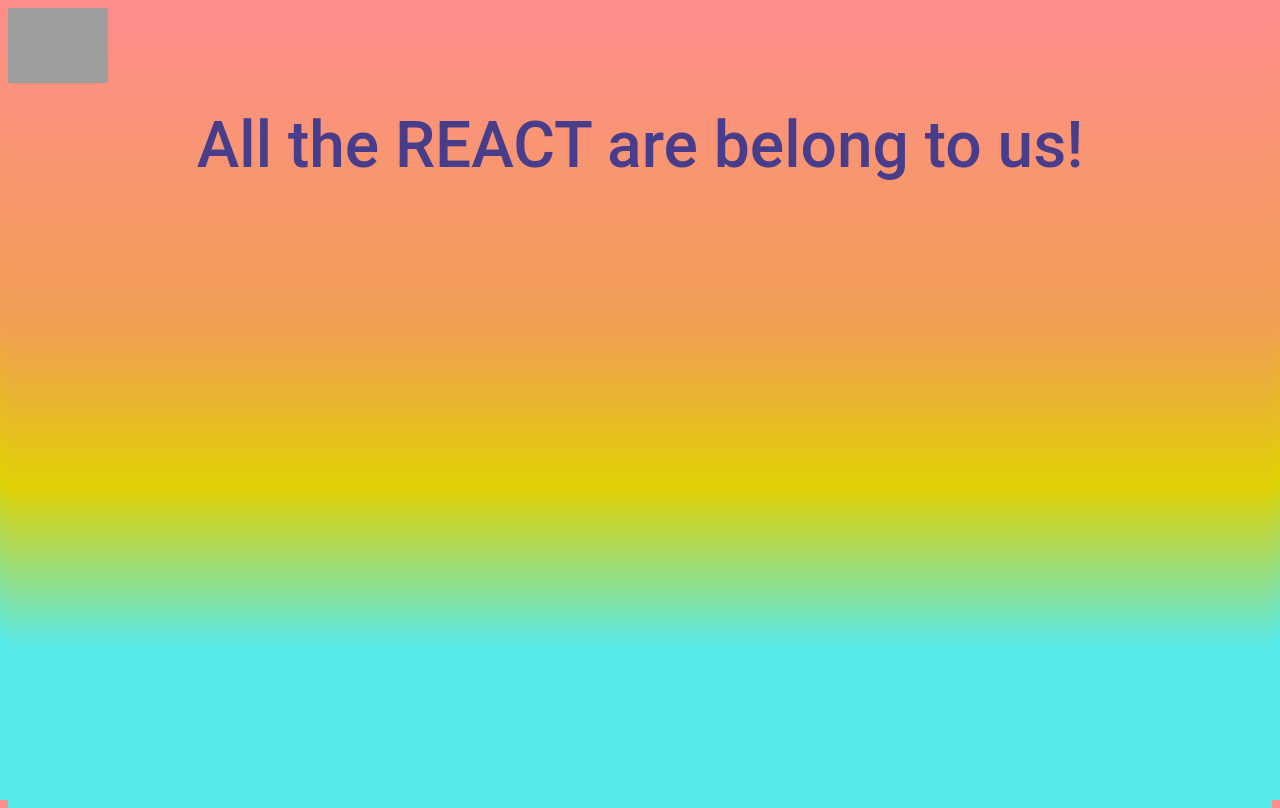
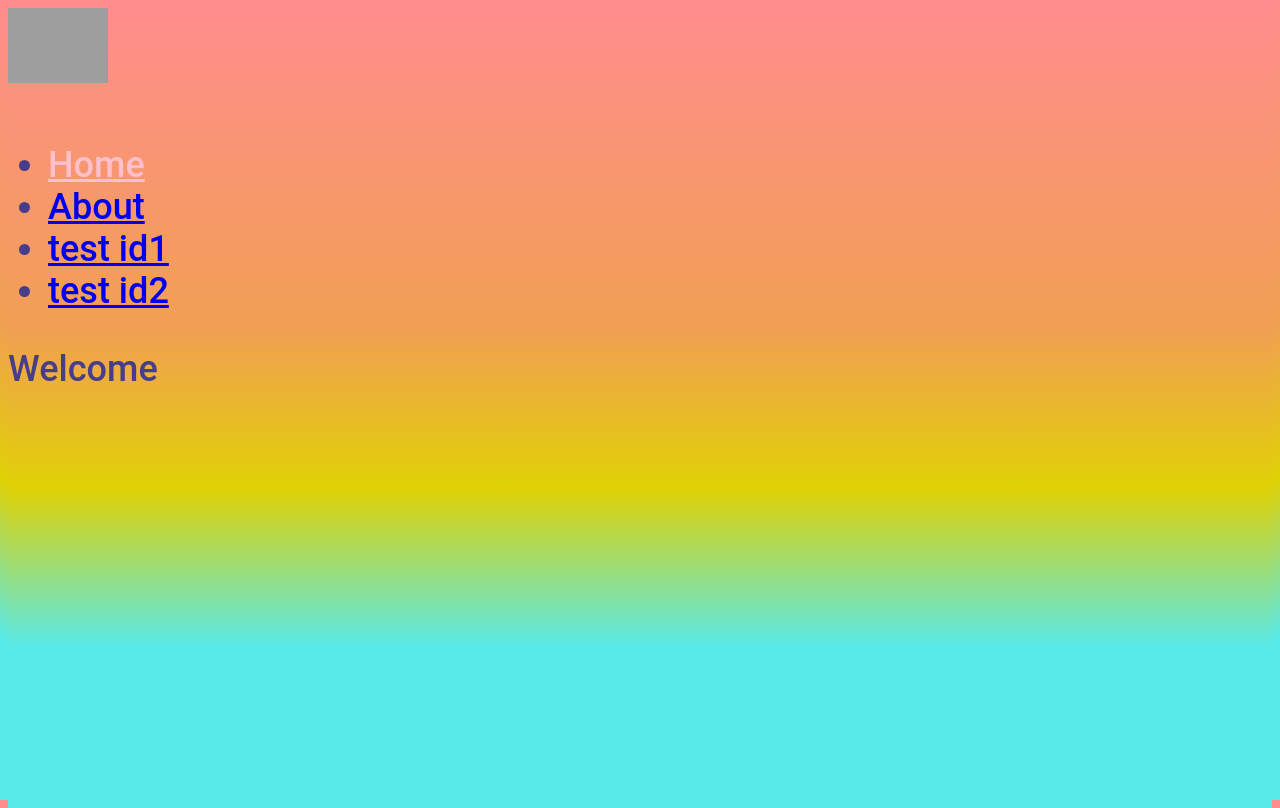
Before and after one commit to gebrielmbelaineh/React-Project, a React app: page / in a window 1280 px wide. Built offline with nearby package versions, Linux system fonts and the light colour scheme; grey boxes are pictures that could not be loaded.

Commit message:
SA4 Done

```diff
--- a/package.json
+++ b/package.json
@@ -6,7 +6,7 @@
   "scripts": {
     "start": "NODE_ENV=development webpack serve",
     "test": "eslint src",
-    "build": "npm run clean; NODE_ENV=production webpack --color",
+    "build": "npm run clean; NODE_ENV=production webpack --color; cp -f _redirects dist/",
     "winbuild": "npm run clean & SET NODE_ENV=production& webpack --color",
     "clean": "rimraf dist"
   },
@@ -54,6 +54,7 @@
     "lodash.debounce": "^4.0.8",
     "react": "^17.0.2",
     "react-dom": "^17.0.2",
-    "react-router": "^5.2.0"
+    "react-router": "^5.2.0",
+    "react-router-dom": "^5.2.0"
   }
 }
--- a/src/index.js
+++ b/src/index.js
@@ -1,6 +1,54 @@
 import React from 'react';
 import ReactDOM from 'react-dom';
+import {
+  BrowserRouter as Router, Route, NavLink, Switch,
+} from 'react-router-dom';
 import './style.scss';
 
-const App = () => <div className="test">All the REACT are belong to us!</div>;
+const About = (props) => {
+  return <div> All there is to know about me</div>;
+};
+
+const Welcome = (props) => {
+  return <div>Welcome</div>;
+};
+
+const Nav = (props) => {
+  return (
+    <nav>
+      <ul>
+        <li><NavLink to="/" exact>Home</NavLink></li>
+        <li><NavLink to="/about">About</NavLink></li>
+        <li><NavLink to="/test/id1">test id1</NavLink></li>
+        <li><NavLink to="/test/id2">test id2</NavLink></li>
+      </ul>
+    </nav>
+  );
+};
+
+const Test = (props) => {
+  return <div> ID: {props.match.params.id}</div>;
+};
+
+const FallBack = (props) => {
+  return <div> URL Not found</div>;
+};
+
+const App = (props) => {
+  return (
+    <Router>
+      <div>
+        <Nav />
+        <Switch>
+          <Route exact path="/" component={Welcome} />
+          <Route path="/about" component={About} />
+          <Route exact path="/test/:id" component={Test} />
+          <Route component={FallBack} />
+        </Switch>
+
+      </div>
+    </Router>
+  );
+};
+
 ReactDOM.render(<App />, document.getElementById('main'));
--- a/src/style.scss
+++ b/src/style.scss
@@ -2,10 +2,11 @@
     font-family: "Roboto", sans-serif;
     background: linear-gradient(to bottom, #ff8d8d 0%,#f19f53 40%,#e0d105 60%,#58e9e9 80%);
     font-weight: 500;
-    font-size: 2rem;
+    font-size: 1.5rem;
     height: 100%;
-    text-align: center;
+    list-style-type: none;
     color:darkslateblue;
+
   }
   .logo {
     background-image: url('img/horizon.gif');
@@ -14,3 +15,6 @@
     background-repeat: no-repeat;
     background-size: contain;
   }
+  .active {
+    color: pink;
+  }
--- a/webpack.config.js
+++ b/webpack.config.js
@@ -11,10 +11,12 @@
 
 module.exports = {
   mode: env,
+  output: { publicPath: '/' },
   entry: ['./src'], // this is where our app lives
   devtool: 'source-map', // this enables debugging with source in chrome devtools
   devServer: {
     hot: true,
+    historyApiFallback: true,
   },
   module: {
     rules: [
```
Also changed, not shown: 2 other files.
